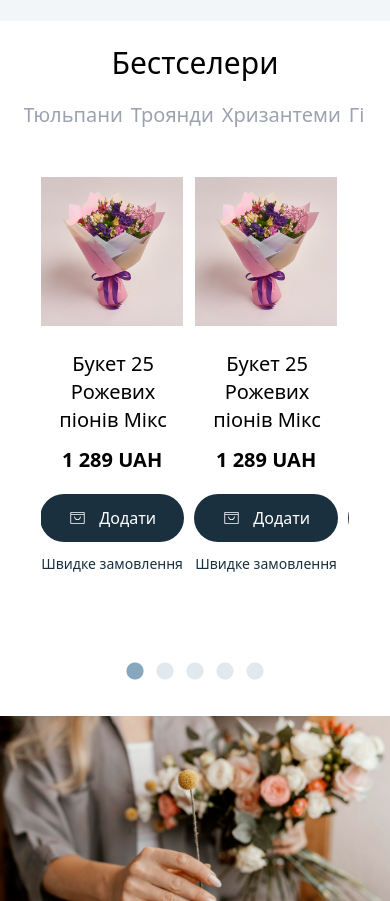
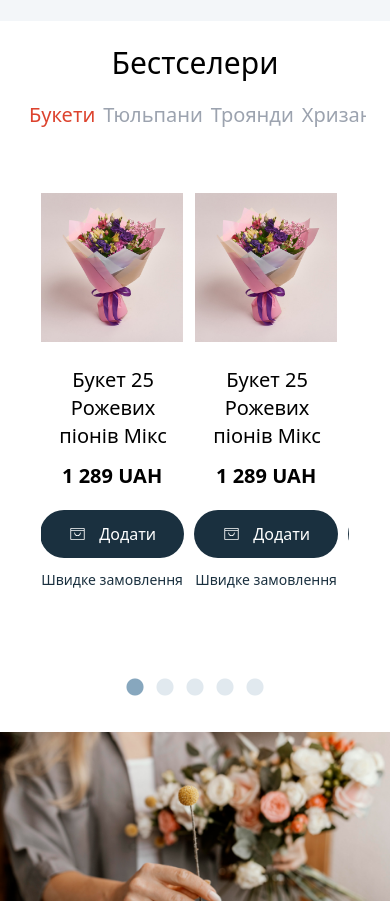
Before and after one commit to whynot-company/epic-flower, a website: page src/index.html in a window 390 px wide. Shown: the part 2297-3198 px from the top of the page. Drawn offline with nearby package versions, Linux system fonts and the light colour scheme.

Commit message:
Path 2.2v

```diff
--- a/src/index.html
+++ b/src/index.html
@@ -501,7 +501,7 @@
                 Бестселери
             </h2>
             <nav class="pb-12 text-center">
-                <ul class="flex justify-center text-center items-center w-full overflow-auto">
+                <ul class="flex justify-center text-center items-center w-full overflow-auto pl-40 pb-4 sm:overflow-hidden sm:pl-0 sm:pb-0">
                     <li class="pr-2 lg:pr-16">
                         <a href="#!" class="font-sans font-medium text-xl text-[#DD432E]">Букети</a>
                     </li>
```
